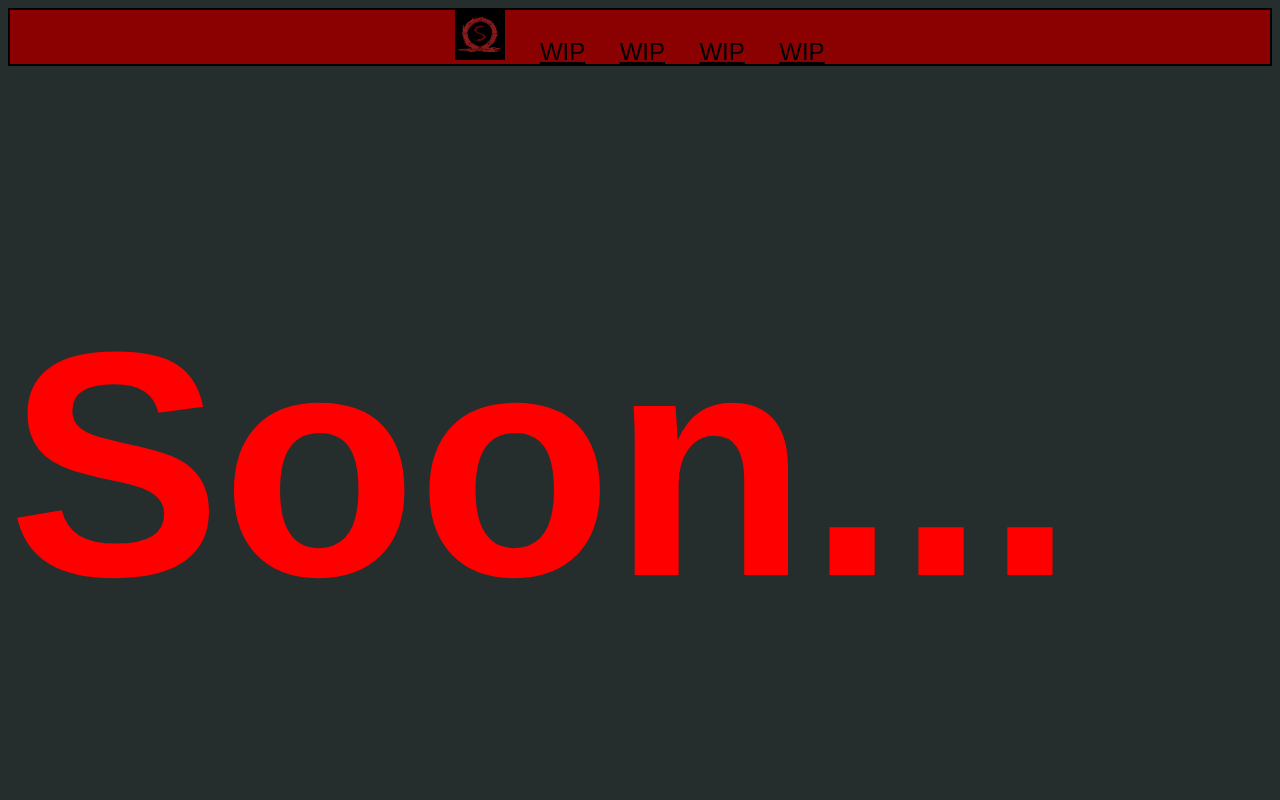
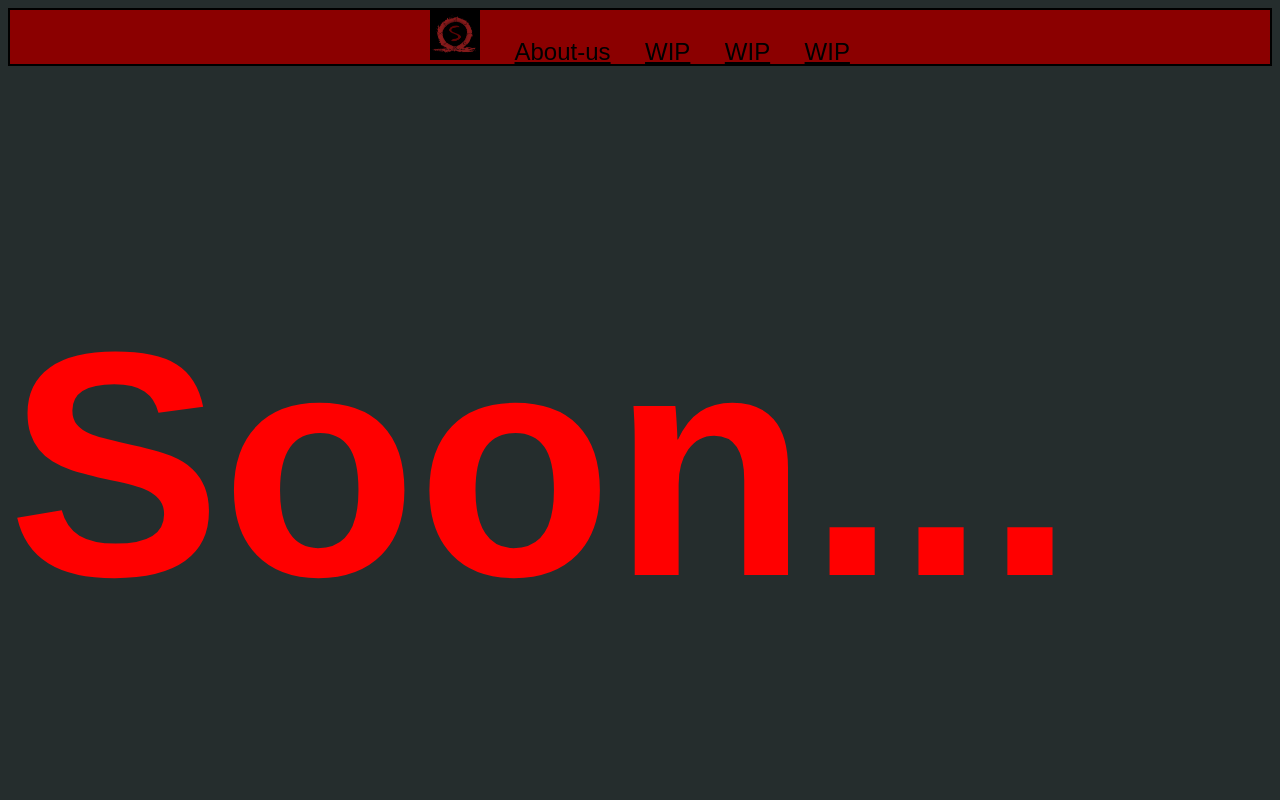
Before and after one commit to Hamza-888/Spartan-Change, a plain HTML site: page index.html in a window 1280 px wide. Shown: the top 800 px of the page. Drawn offline with Linux system fonts and the light colour scheme.

Commit message:
Update index.html

```diff
--- a/index.html
+++ b/index.html
@@ -40,7 +40,7 @@
     <header>
         <div class="navbar">
             <img src="Logo.jpg" alt="company logo" height="50" width="50">
-            <a href="" >WIP</a>
+            <a href="aboutus.html" >About-us</a>
             <a href="" >WIP</a>
             <a href="" >WIP</a>
             <a href="" >WIP</a>
```
